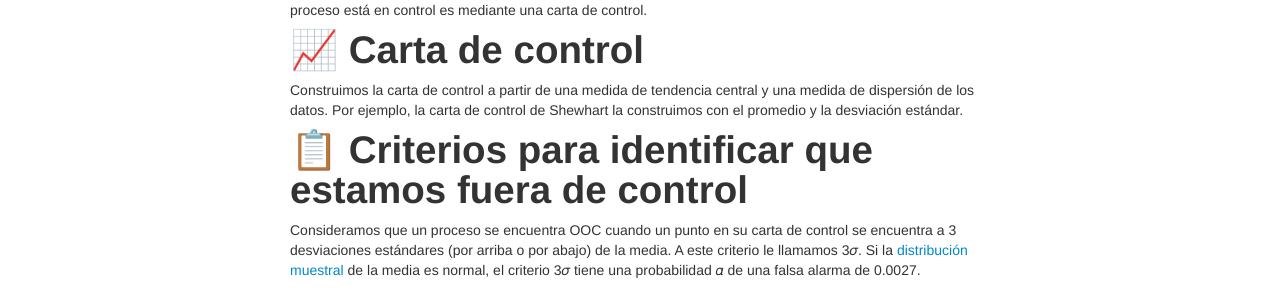
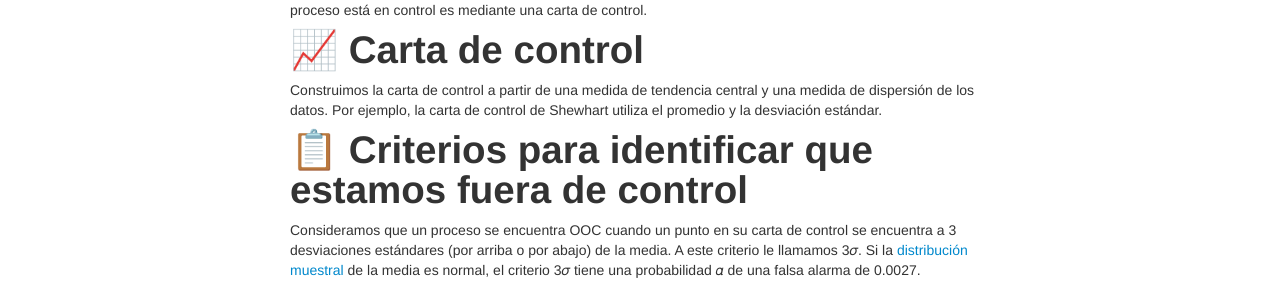
Before and after one commit to LizethMReyes/islasgeci.github.io, a Jekyll site: the page built from _posts/2021-11-16-spc_kanban.md, in a window 1280 px wide. Shown: the part 312-604 px from the top of the page. Built offline with Jekyll 4.4.1, drawn with Linux system fonts in a browser that asks for light colours.

Commit message:
Update _posts/2021-11-16-spc_kanban.md
Co-authored-by: nepito <braulio.rojas@islas.org.mx>

```diff
--- a/_posts/2021-11-16-spc_kanban.md
+++ b/_posts/2021-11-16-spc_kanban.md
@@ -17,7 +17,7 @@ mediante una carta de control.
 # 📈 Carta de control
 
 Construimos la carta de control a partir de una medida de tendencia central y una medida de
-dispersión de los datos. Por ejemplo, la carta de control de Shewhart la construimos con el promedio
+dispersión de los datos. Por ejemplo, la carta de control de Shewhart utiliza el promedio
 y la desviación estándar.
 
 # 📋 Criterios para identificar que estamos fuera de control
```
